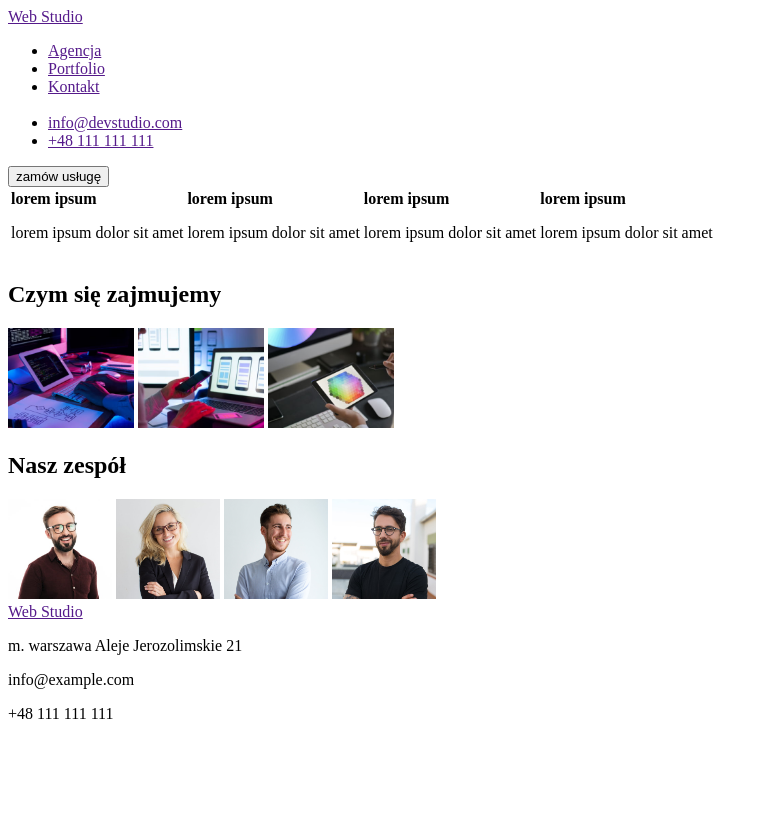
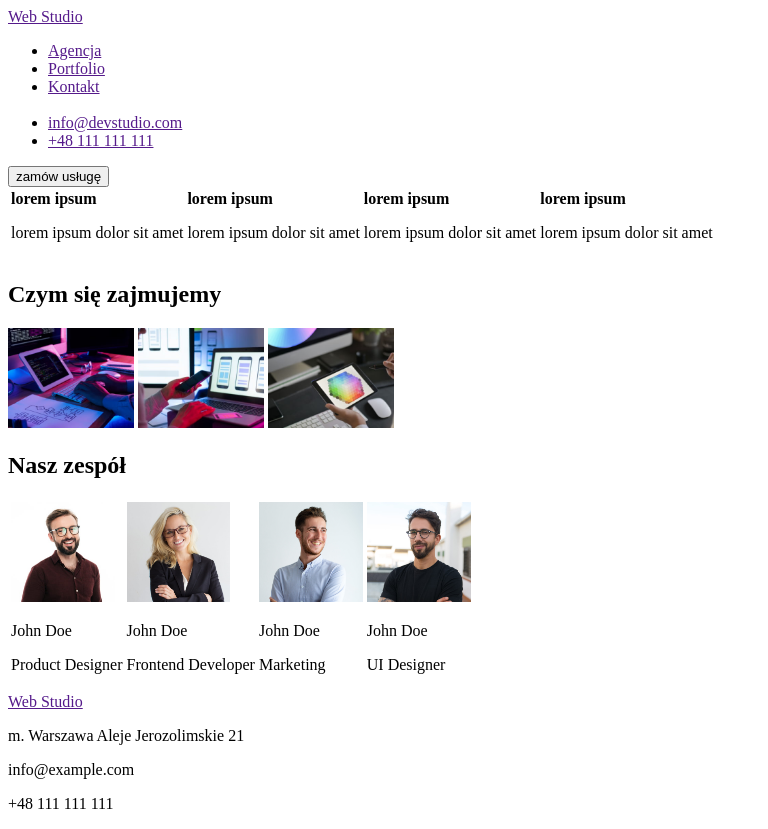
Before and after one commit to marinazalewska/goit-markup-hw-01, a plain HTML site: page index.html in a window 1280 px wide. Shown: the whole page, without its empty margins (0-768 px from the left). Before the commit the page ends 800 px from the top, so only its background shows below. Drawn offline with Linux system fonts and the light colour scheme.

Commit message:
Update index.html
wprowadzono dane oraz funkcje zespołu

```diff
--- a/index.html
+++ b/index.html
@@ -60,33 +60,57 @@
     />
 
     <h2>Nasz zespół</h2>
+    <table>
+      <tbody>
+        <tr>
+          <td>
             <img
               src="images/j1.jpg"
               alt="zdjęcie poglądowe"
               width="auto"
               height="100"
             />
+            <p>John Doe</p>
+            <p>Product Designer</p>
+          </td>
+          <td>
             <img
               src="images/j2.jpg"
               alt="zdjęcie poglądowe"
               width="auto"
               height="100"
             />
+            <p>John Doe</p>
+            <p>Frontend Developer</p>
+          </td>
+          <td>
             <img
               src="images/j3.jpg"
               alt="zdjęcie poglądowe"
               width="auto"
               height="100"
             />
+
+            <p>John Doe</p>
+            <p>Marketing</p>
+          </td>
+          <td>
             <img
               src="images/j4.jpg"
               alt="zdjęcie poglądowe"
               width="auto"
               height="100"
             />
+            <p>John Doe</p>
+            <p>UI Designer</p>
+          </td>
+        </tr>
+      </tbody>
+    </table>
     <div>
       <a href="">Web Studio</a>
-      <p>m. warszawa Aleje Jerozolimskie 21</p>
+
+      <p>m. Warszawa Aleje Jerozolimskie 21</p>
       <p>info@example.com</p>
       <p>+48 111 111 111</p>
     </div>
```
Lines whose indentation alone changed are shown as unchanged.
